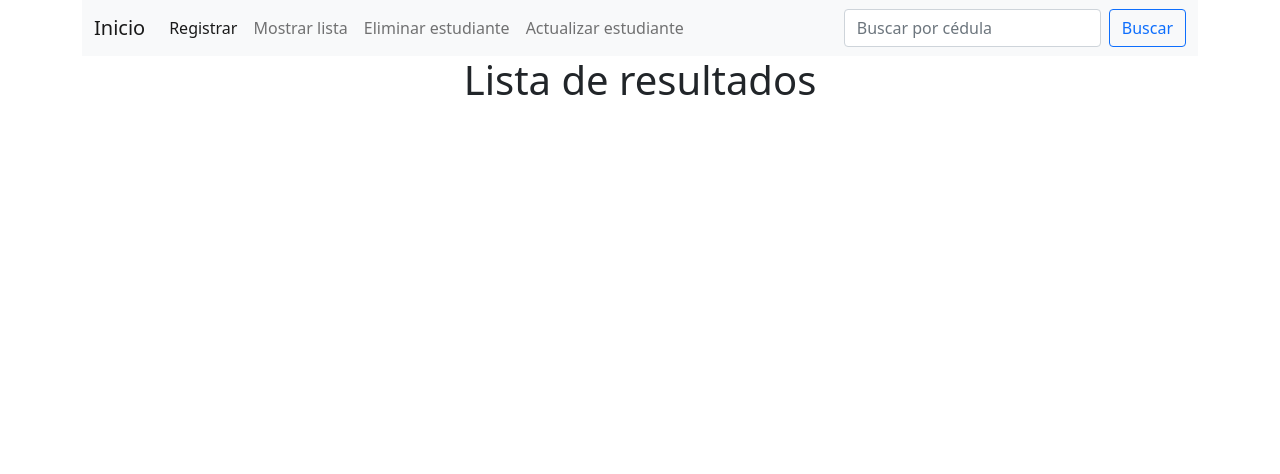
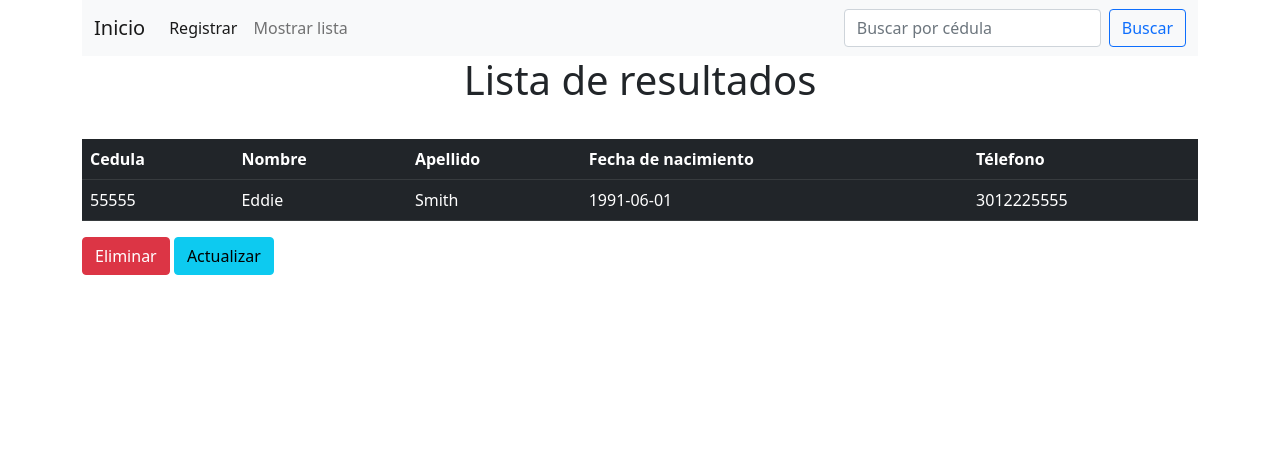
Before and after one commit to dwn84/2222243, a PHP site: page /buscarCedula.php?txtCedula=55555 in a window 1280 px wide. Shown: the top 474 px of the page. Run offline with PHP 8.4, Linux system fonts and the light colour scheme; data comes from the database, SQL or seed files in the repository.

Commit message:
Actualzación de CRUD

```diff
--- a/Desarrollo Web/PHP/buscarCedula.php
+++ b/Desarrollo Web/PHP/buscarCedula.php
@@ -10,16 +10,82 @@
 	<!-- Tarea
 
 	1. establecer la conexion a la base de datos
+	-->
+
+	<?php
+	require_once "configuracionDB.php";
+	$myDB = new mysqli($servidor, $usuario, $contra, $baseDatos) or die("Error en la conexión de base de datos, contacte al administrador");
+
+
+	/*
 	2. Formar una consulta sql con un where que recibe el parámetro del formulario de búsqueda
-	3. Mostrar los resultados
-	4. Si no reciben resultados, mostrar una alerta
+	*/
 
-	-->
+	$sql = "select * from estudiantes where cedula = $_REQUEST[txtCedula]";
+
+	/*3. Ejecutar la consulta, mostrar los resultados*/
+
+	$datos = $myDB->query($sql)or die("Error en el sistema...");
+
+	if($fila =$datos->fetch_array()){
+		echo "
+		<table class='table table-dark table-hover' style='margin-top:35px'>
+			<tr>
+				<th>Cedula</th>
+				<th>Nombre</th>
+				<th>Apellido</th>
+				<th>Fecha de nacimiento</th>
+				<th>Télefono</th>
+			</tr>
+			<tr>
+				<td>$fila[cedula]</td>
+				<td>$fila[nombre]</td>
+				<td>$fila[apellido]</td>
+				<td>$fila[fechaNac]</td>
+				<td>$fila[telefono]</td>
+			</tr>
+		</table>
+			<button type='button' class='btn btn-danger' data-bs-toggle='modal' data-bs-target='#exampleModal'>Eliminar</button>
+			<button type='button' class='btn btn-info'>Actualizar</button>
+
+			"
+			;
+
+	}else{/*4. Si no reciben resultados, mostrar una alerta*/
+		echo "
+			<div class='alert alert-warning' role='alert'>
+				No se encuentran datos de la cédula: $_REQUEST[txtCedula]
+			</div>
+		";
+	}
+
+	include "piePagina.php";
+?>
 
 
 
 
+<!-- Button trigger modal -->
 
-<?php
-	include "piePagina.php";
-?>
+
+<!-- Modal -->
+<div class="modal fade" id="exampleModal" tabindex="-1" aria-labelledby="exampleModalLabel" aria-hidden="true">
+  <div class="modal-dialog">
+    <div class="modal-content">
+      <div class="modal-header">
+        <h5 class="modal-title" id="exampleModalLabel">Borrar estudiante</h5>
+        <button type="button" class="btn-close" data-bs-dismiss="modal" aria-label="Close"></button>
+      </div>
+      <div class="modal-body">
+        ¿Esta seguro que desea borrar al estudiante con cédula <?="$_REQUEST[txtCedula]"?>?
+      </div>
+      <div class="modal-footer">
+        <button type="button" class="btn btn-secondary" data-bs-dismiss="modal">No</button>
+        <form action="eliminarEstudiante.php" method="post">
+			<input type ="hidden" name="txtCedulaBorrar" value =<?="$_REQUEST[txtCedula]"?>>
+			<button type="submit" class="btn btn-primary">Si</button>
+		</form>
+      </div>
+    </div>
+  </div>
+</div>
--- a/Desarrollo Web/PHP/encabezado.php
+++ b/Desarrollo Web/PHP/encabezado.php
@@ -24,12 +24,6 @@
 				<li class="nav-item">
 				  <a class="nav-link" href="mostrarLista.php">Mostrar lista</a>
 				</li>
-				<li class="nav-item">
-				  <a class="nav-link" href="#">Eliminar estudiante</a>
-				</li>
-				<li class="nav-item">
-				  <a class="nav-link" href="#">Actualizar estudiante</a>
-				</li>
 			  </ul>
 			  <form action="buscarCedula.php" method="Post" class="d-flex">
 				<input class="form-control me-2" name="txtCedula" type="search" placeholder="Buscar por cédula" aria-label="Buscar">
```
Also changed, not shown: Desarrollo Web/PHP/eliminarEstudiante.php (added, +20 -0 lines), Desarrollo Web/PHP/mostrarLista.php (+23 -3 lines).
